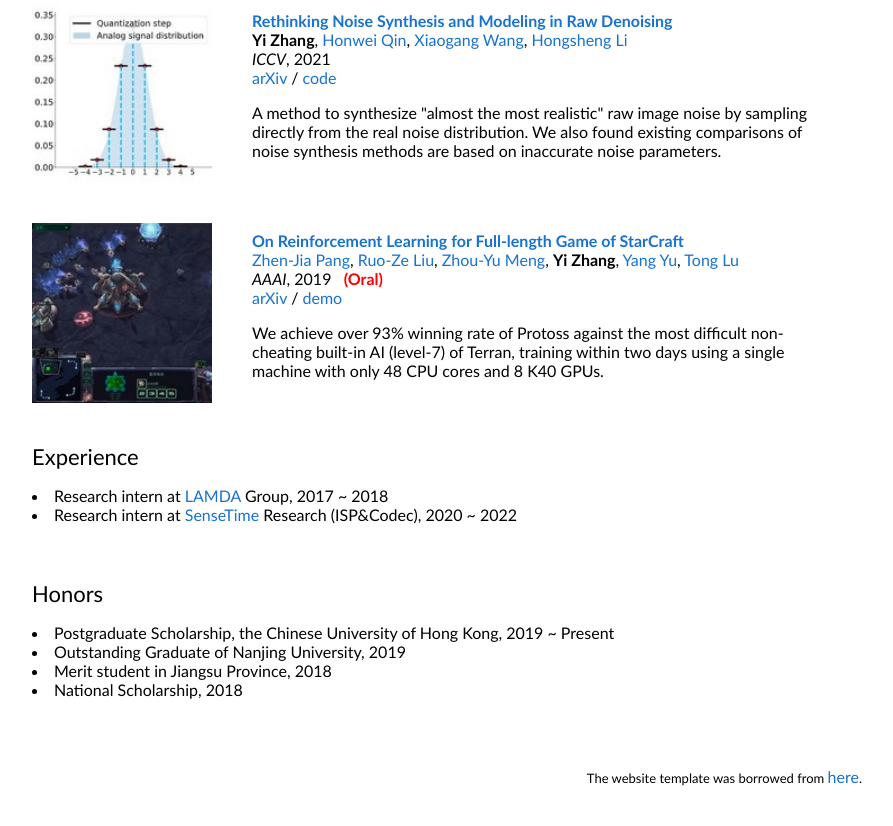
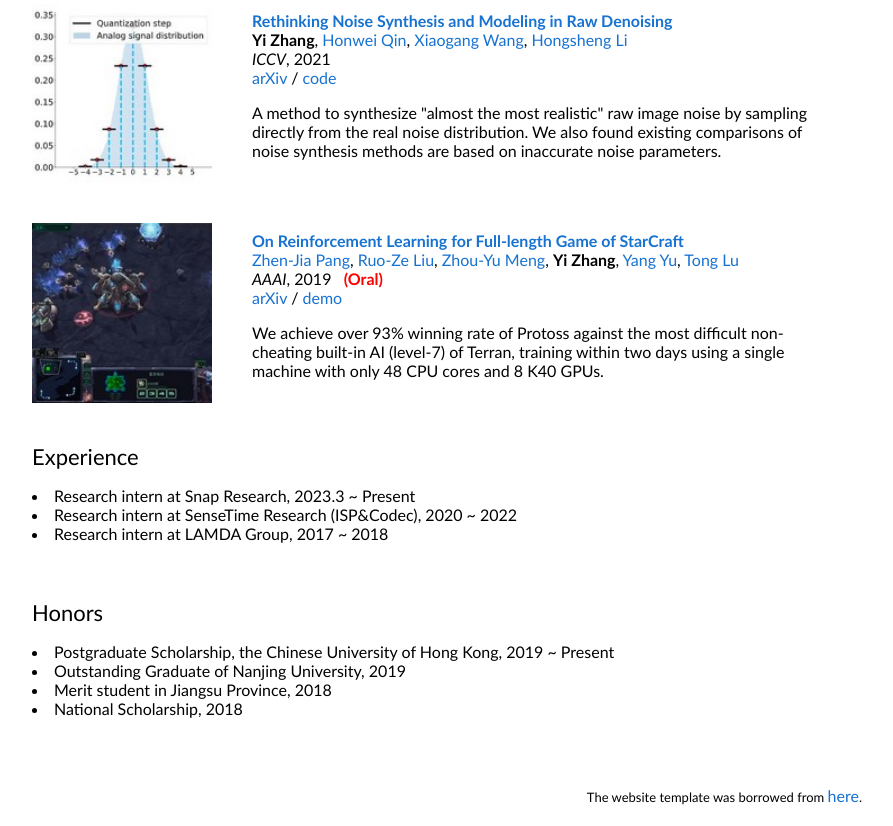
Before and after one commit to zhangyi-3/zhangyi-3.github.io, a plain HTML site: page index.html in a window 1280 px wide. Shown: the part 1547-2373 px from the top of the page, without its empty margins (203-1096 px from the left). Drawn offline with Linux system fonts and the light colour scheme.

Commit message:
update experience

```diff
--- a/index.html
+++ b/index.html
@@ -400,8 +400,9 @@
                     <heading>Experience</heading>
                     <p>
                     </p>
-                    <li>Research intern at <a href="https://www.lamda.nju.edu.cn/MainPage.ashx">LAMDA</a> Group, 2017 ~ 2018</li>
-                    <li>Research intern at <a href="https://www.sensetime.com/en">SenseTime</a> Research (ISP&Codec), 2020 ~ 2022</li>
+                    <li>Research intern at Snap Research, 2023.3 ~ Present</li>
+                    <li>Research intern at SenseTime Research (ISP&Codec), 2020 ~ 2022</li>
+                    <li>Research intern at LAMDA Group, 2017 ~ 2018</li>
                     <p></p>
                 </td>
                 </tbody>
```
